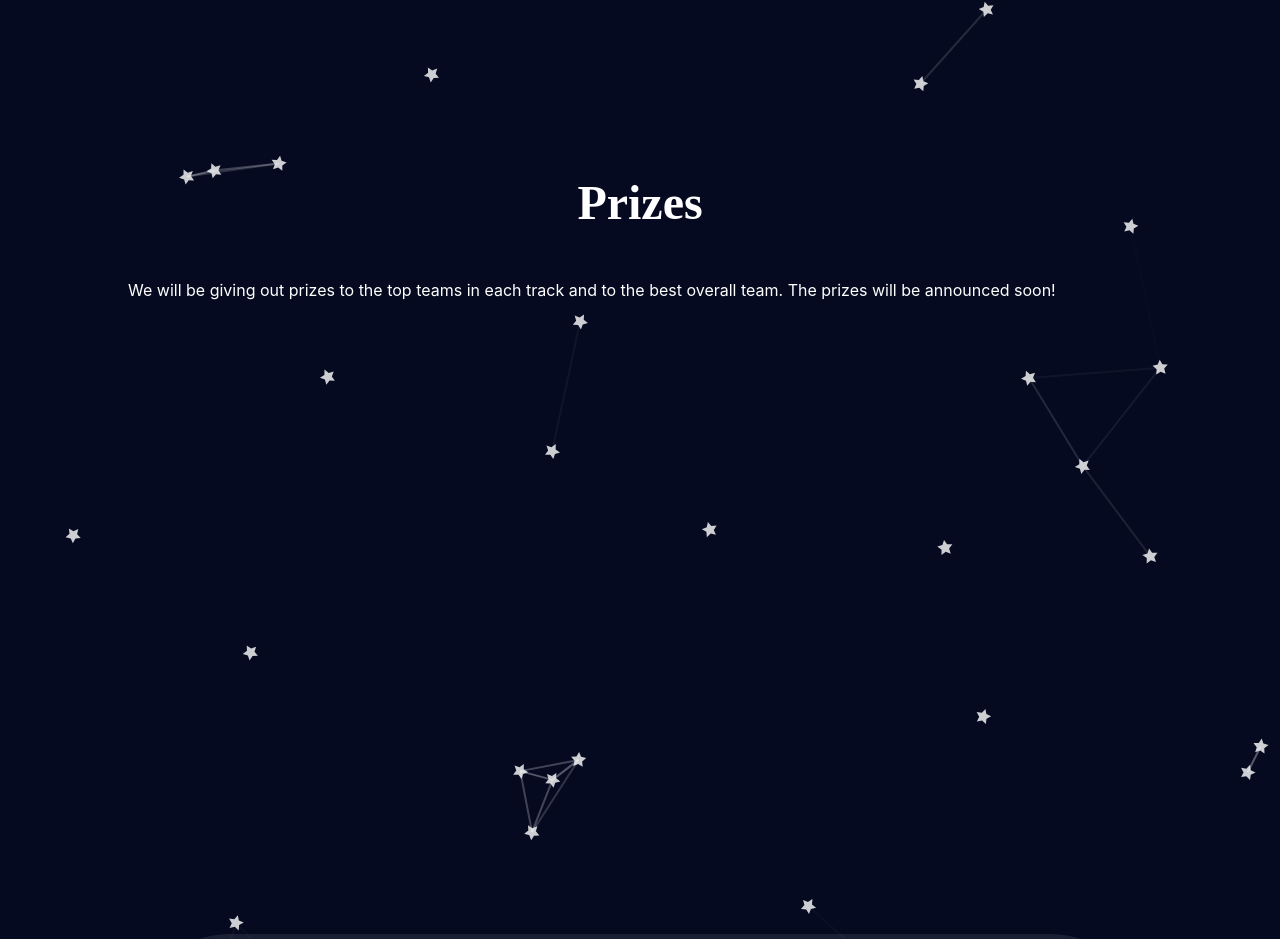
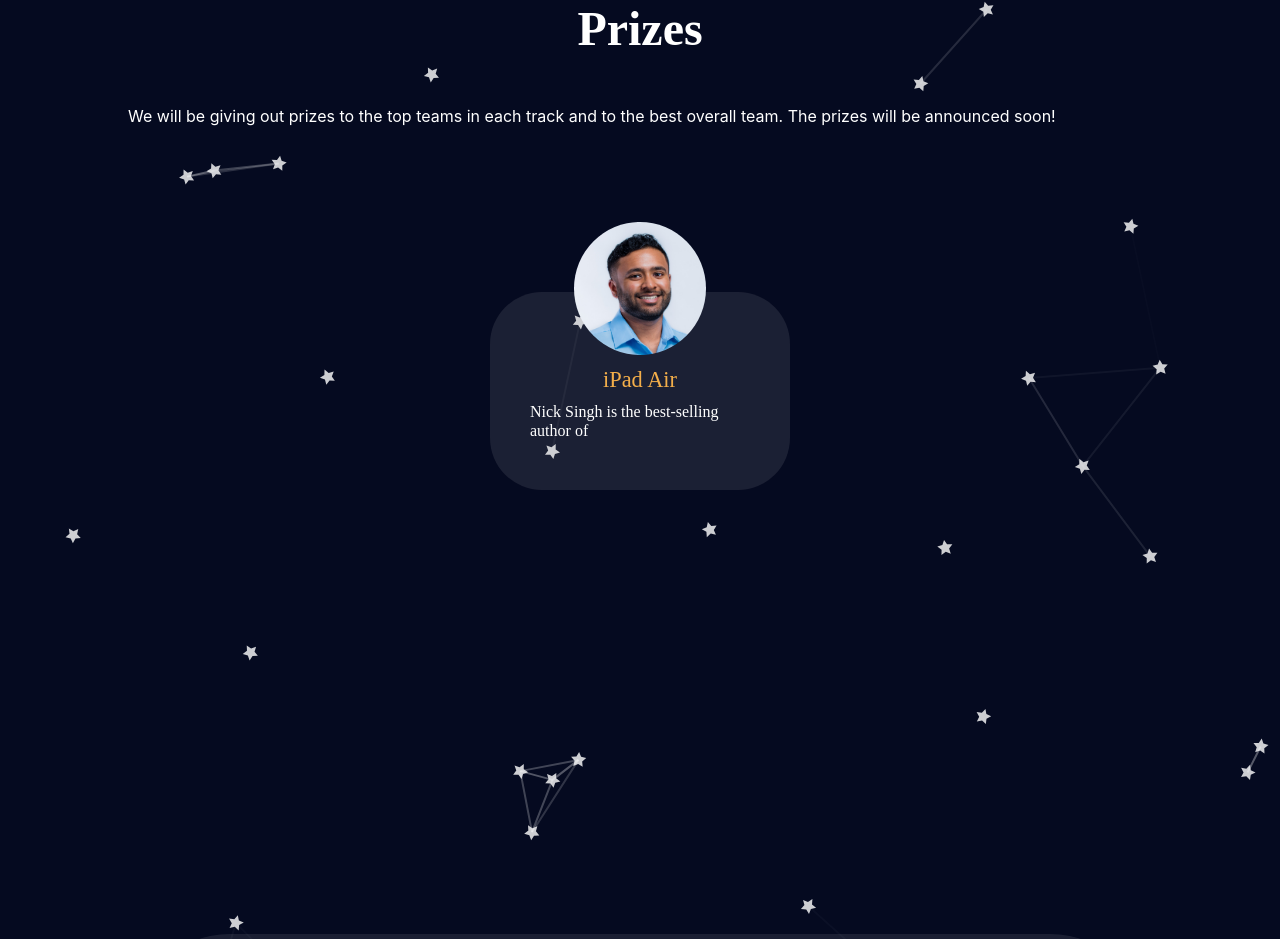
Before and after one commit to DataScience-GT/hacklytics-website-2023, a React (Create React App) app in the folder client/: page / in a window 1280 px wide. Shown: the part 4288-5227 px from the top of the page. Built offline with nearby package versions, Linux system fonts and the light colour scheme; a web font is replaced by a local one.

Commit message:
updated prize section

```diff
--- a/client/src/Pages/Home/Home.css
+++ b/client/src/Pages/Home/Home.css
@@ -783,6 +783,105 @@
   gap: 1em;
 }
 
+#prizes .prizes-flex .prize-grid {
+  display: -webkit-box;
+  display: -ms-flexbox;
+  display: flex;
+  position: relative;
+  width: 100%;
+  height: -webkit-fit-content;
+  height: -moz-fit-content;
+  height: fit-content;
+  -webkit-box-orient: horizontal;
+  -webkit-box-direction: normal;
+      -ms-flex-direction: row;
+          flex-direction: row;
+  -webkit-box-pack: center;
+      -ms-flex-pack: center;
+          justify-content: center;
+}
+
+#prizes .prizes-flex .prize-grid > .prize-card {
+  display: block;
+  position: relative;
+  width: 300px;
+  min-width: 200px;
+  height: -webkit-fit-content;
+  height: -moz-fit-content;
+  height: fit-content;
+  padding: 40px;
+  padding-top: 0;
+}
+
+#prizes .prizes-flex .prize-grid > .prize-card > .prize-bg {
+  display: block;
+  position: absolute;
+  width: 100%;
+  height: calc(100% - 70px);
+  bottom: 0;
+  left: 0;
+  z-index: -1;
+  background: rgba(217, 217, 217, 0.105);
+  /* Note: backdrop-filter has minimal browser support */
+  border-radius: 52px;
+}
+
+#prizes .prizes-flex .prize-grid > .prize-card > img {
+  display: block;
+  position: relative;
+  width: 60%;
+  margin: 0 auto;
+  border-radius: 100%;
+}
+
+#prizes .prizes-flex .prize-grid > .prize-card > span {
+  width: 100%;
+  height: 100%;
+}
+
+#prizes .prizes-flex .prize-grid > .prize-card > span > img {
+  display: block;
+  position: relative;
+  width: 60%;
+  margin: 0 auto;
+  border-radius: 100%;
+}
+
+#prizes .prizes-flex .prize-grid > .prize-card > .speaker-major {
+  display: block;
+  position: relative;
+  height: -webkit-fit-content;
+  height: -moz-fit-content;
+  height: fit-content;
+  width: 100%;
+  text-align: center;
+  font-size: 1.4em;
+  font-weight: 500;
+  font-family: "Outfit";
+  line-height: 1em;
+  margin: 10px 0;
+  color: #f3ae4a;
+}
+
+#prizes .prizes-flex .prize-grid > .prize-card > .speaker-mini {
+  display: block;
+  position: relative;
+  height: -webkit-fit-content;
+  height: -moz-fit-content;
+  height: fit-content;
+  width: 100%;
+  text-align: left;
+  font-size: 1em;
+  font-weight: 300;
+  font-family: "Outfit";
+  line-height: 1.2em;
+  margin: 10px 0;
+}
+
+#prizes .prizes-flex .prize-grid > .card-down {
+  margin-top: 80px;
+}
+
 #speakers .speakers-flex {
   display: -webkit-box;
   display: -ms-flexbox;
--- a/client/src/Pages/Home/Home.scss
+++ b/client/src/Pages/Home/Home.scss
@@ -596,6 +596,90 @@
     align-items: flex-start;
 
     gap: 1em;
+
+    .prize-grid {
+      display: flex;
+      position: relative;
+      width: 100%;
+      height: fit-content;
+
+      flex-direction: row;
+      justify-content: center;
+      > .prize-card {
+        display: block;
+        position: relative;
+        width: 300px;
+        min-width: 200px;
+        // height: 500px;
+        height: fit-content;
+        padding: 40px;
+        padding-top: 0;
+
+        > .prize-bg {
+          display: block;
+          position: absolute;
+          width: 100%;
+          height: calc(100% - 70px);
+          bottom: 0;
+          left: 0;
+          z-index: -1;
+
+          background: rgba(217, 217, 217, 0.105);
+          // box-shadow: inset 16.2733px -16.2733px 16.2733px rgba(182, 182, 182, 0.41),
+          //     inset -16.2733px 16.2733px 16.2733px rgba(255, 255, 255, 0.41);
+          // backdrop-filter: blur(110.659px);
+          /* Note: backdrop-filter has minimal browser support */
+
+          border-radius: 52px;
+        }
+        > img {
+          display: block;
+          position: relative;
+          width: 60%;
+          margin: 0 auto;
+          border-radius: 100%;
+        }
+        > span {
+          width: 100%;
+          height: 100%;
+          > img {
+            display: block;
+            position: relative;
+            width: 60%;
+            margin: 0 auto;
+            border-radius: 100%;
+          }
+        }
+        > .speaker-major {
+          display: block;
+          position: relative;
+          height: fit-content;
+          width: 100%;
+          text-align: center;
+          font-size: 1.4em;
+          font-weight: 500;
+          font-family: "Outfit";
+          line-height: 1em;
+          margin: 10px 0;
+          color: #f3ae4a;
+        }
+        > .speaker-mini {
+          display: block;
+          position: relative;
+          height: fit-content;
+          width: 100%;
+          text-align: left;
+          font-size: 1em;
+          font-weight: 300;
+          font-family: "Outfit";
+          line-height: 1.2em;
+          margin: 10px 0;
+        }
+      }
+      > .card-down {
+        margin-top: 80px;
+      }
+    }
   }
 }
 
--- a/client/src/Pages/Home/index.js
+++ b/client/src/Pages/Home/index.js
@@ -273,7 +273,22 @@
             We will be giving out prizes to the top teams in each track and to
             the best overall team. The prizes will be announced soon!
           </p>
-          <div className="prize-grid"></div>
+          <div className="prize-grid">
+            <div className="prize-card card-down">
+              <div className="prize-bg"></div>
+              <LazyLoadImage
+                threshold={400}
+                effect="blur"
+                className="prize-img"
+                src={nick}
+                alt="Nick Singh"
+              />
+              <h1 className="speaker-major">iPad Air</h1>
+              <h2 className="speaker-mini">
+                Nick Singh is the best-selling author of
+              </h2>
+            </div>
+          </div>
         </div>
       </Section>
       <Section id="whatis2">
```
Also changed, not shown: 1 other file (tests, documents, lock files or other folders).
